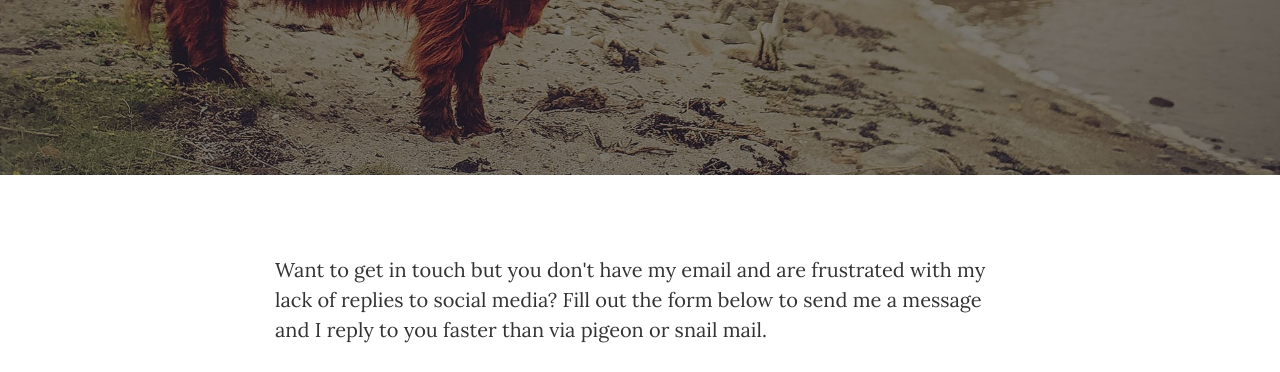
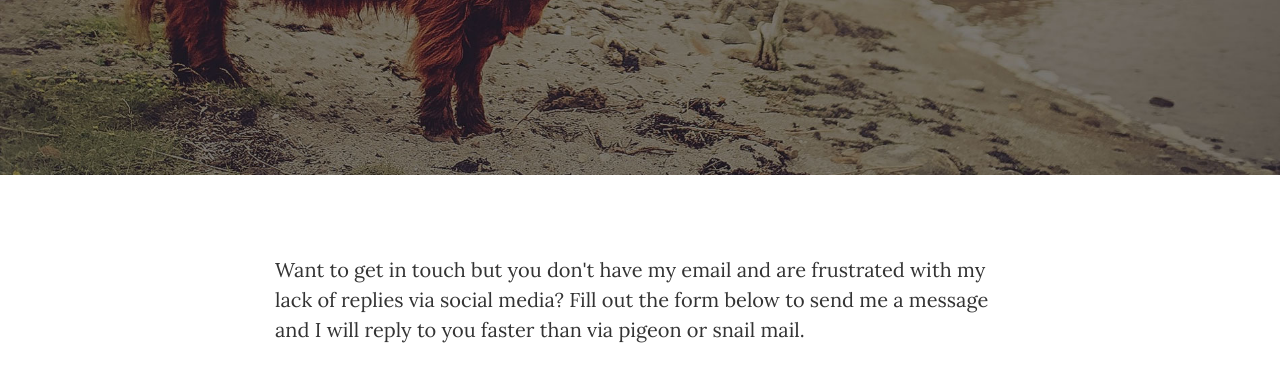
Before and after one commit to ngrayluna/ngrayluna.github.io, a website: page contact.html in a window 1280 px wide. Shown: the part 349-721 px from the top of the page. Drawn offline with nearby package versions, Linux system fonts and the light colour scheme.

Commit message:
Fixed .php?

```diff
--- a/contact.html
+++ b/contact.html
@@ -70,7 +70,7 @@
     <div class="container">
       <div class="row">
         <div class="col-lg-8 col-md-10 mx-auto">
-          <p>Want to get in touch but you don't have my email and are frustrated with my lack of replies to social media? Fill out the form below to send me a message and I reply to you faster than via pigeon or snail mail.</p>
+          <p>Want to get in touch but you don't have my email and are frustrated with my lack of replies via social media? Fill out the form below to send me a message and I will reply to you faster than via pigeon or snail mail.</p>
           <!-- Contact Form - Enter your email address on line 19 of the mail/contact_me.php file to make this form work. -->
           <!-- WARNING: Some web hosts do not allow emails to be sent through forms to common mail hosts like Gmail or Yahoo. It's recommended that you use a private domain email address! -->
           <!-- NOTE: To use the contact form, your site must be on a live web host with PHP! The form will not work locally! -->
```
